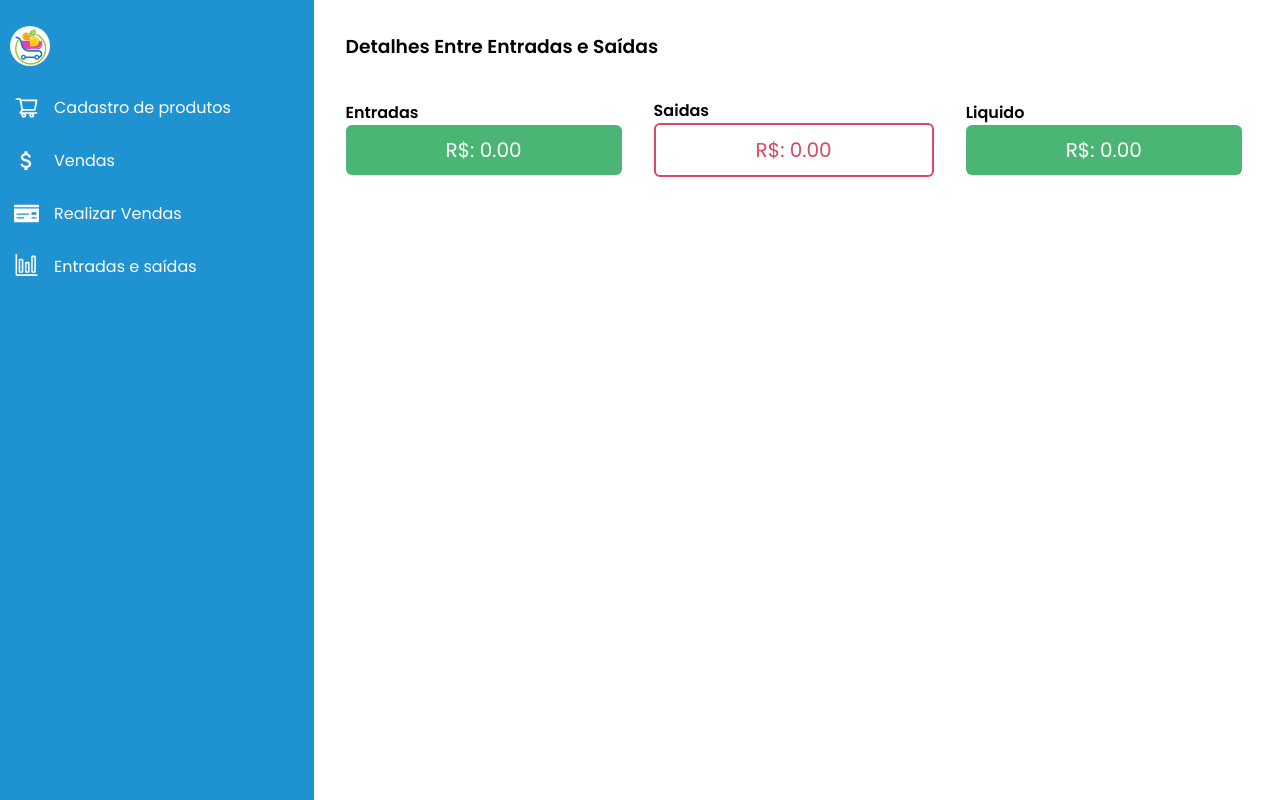
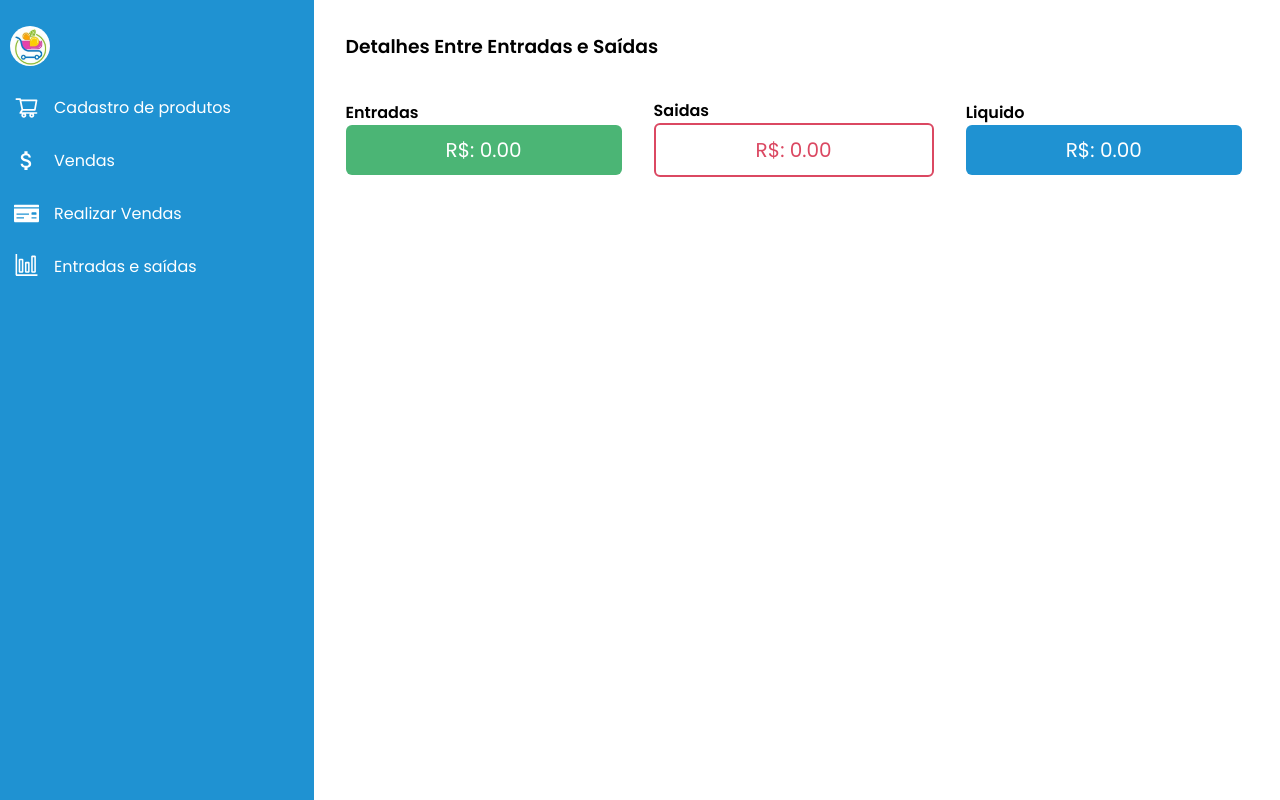
Before and after one commit to LucianoCarvalho0106/mercado, a React (Vite) app in the folder front/mercado-front/: page /detalhes in a window 1280 px wide. Built offline with nearby package versions, Linux system fonts and the light colour scheme; no server answers.

Commit message:
adicinoei alerts personalisados com a lib react toastify

```diff
--- a/front/mercado-front/src/main.tsx
+++ b/front/mercado-front/src/main.tsx
@@ -67,7 +67,7 @@ const router = createBrowserRouter([
 ReactDOM.createRoot(document.getElementById('root')!).render(
   <React.StrictMode>
     <GlobalStyle></GlobalStyle>
-      <ToastContainer></ToastContainer>
+      <ToastContainer closeOnClick pauseOnHover autoClose={4000}></ToastContainer>
       <RouterProvider router={router}></RouterProvider>
   </React.StrictMode>,
 )
--- a/front/mercado-front/src/pages/Home/Home.tsx
+++ b/front/mercado-front/src/pages/Home/Home.tsx
@@ -3,10 +3,8 @@ import {MdAttachMoney} from "react-icons/md"
 import {VscGraph} from "react-icons/vsc"
 import {CgDetailsMore} from "react-icons/cg"
 import { ContainerHome,ContainerButtons,Button1,Button2,Button3,Button4,ButtonsDiv } from "./Home.style"
-
 import SideBar from "../../components/sideBar"
 import { useNavigate } from "react-router-dom"
-
 
 
 function Home() {
@@ -25,7 +23,6 @@ function Home() {
             Realizar Vendas
             <MdAttachMoney size={28}></MdAttachMoney>
           </Button2>
-
 
         </ButtonsDiv>
 
--- a/front/mercado-front/src/pages/Vendas/Vendas.tsx
+++ b/front/mercado-front/src/pages/Vendas/Vendas.tsx
@@ -4,6 +4,7 @@ import {HeaderVendas,ContainerButtons,Pesquisar,Limpar,Card,HeaderCard,CardConte
 import {DivContainerFormEdit} from "../editarProduto/EditarProduto.style"
 import axios from "axios"
 import { useEffect, useState} from "react"
+import { toast } from "react-toastify"
 
 
 interface IData {
@@ -44,6 +45,7 @@ const Vendas = () => {
                     id: _id
                 }
             })
+            toast.success("Venda Deletada!")
             getVendas()
         } catch (error) {
             console.log(error)
--- a/front/mercado-front/src/pages/cadastroDeProdutos/CadastroProdutos.tsx
+++ b/front/mercado-front/src/pages/cadastroDeProdutos/CadastroProdutos.tsx
@@ -5,6 +5,7 @@ import { Table,Container,ContainerData,Titulo,Input,Form,Div,Submit,DivBottom,Bu
 import {AiOutlineSearch,AiFillEdit,AiFillDelete} from "react-icons/ai"
 import { useNavigate } from "react-router-dom"
 import React from "react"
+import {toast} from 'react-toastify';
 
 
 const CadastroProdutos = () => {
@@ -18,6 +19,7 @@ const CadastroProdutos = () => {
   const [tableBody,setTableBody] = useState<any>([])
 
   const navigate = useNavigate()
+
 
   const editProduct = async(item: { nome: string | number | boolean | ReactPortal | ReactElement<any, string | JSXElementConstructor<any>> | Iterable<ReactNode> | null | undefined; _id: any; preco: any; precoVenda: any; quantidade: number,codigo:number|string })=>{
 
@@ -46,6 +48,7 @@ const CadastroProdutos = () => {
     await axios.delete("https://mercado-black.vercel.app/product",{
       data:{_id:prod}
     })
+    toast.success("Deletado com sucesso!")
     getProducts()
   }
 
@@ -78,7 +81,7 @@ const CadastroProdutos = () => {
   const cadastrar = async(e: { preventDefault: () => void })=>{
     e.preventDefault()
     if(!nome  || !preco || !precoVenda || !quantidade || !codigo){
-      alert("Preencha todos os Campos!")
+      toast.warning("Preencha todos os Campos!")
       return
     }
     try {
@@ -89,8 +92,8 @@ const CadastroProdutos = () => {
       setQuantidade(0)
       setCodigo("")
       getProducts()
-
       localStorage.setItem("dataProduct",JSON.stringify(dataProducts))
+      toast.success("Produto cadastrado!")
     } catch (error) {
       console.log(error)
     }
--- a/front/mercado-front/src/pages/detalhes/Detalhes.style.ts
+++ b/front/mercado-front/src/pages/detalhes/Detalhes.style.ts
@@ -29,3 +29,9 @@ export const Vermelho = styled(Verde)`
     border: 2px solid #DB4862;
     color: #DB4862;
 `
+
+export const Liquido = styled(Vermelho)`
+    background-color: #1F92D2;
+    color: #fff;
+    border: 0;
+`
--- a/front/mercado-front/src/pages/detalhes/Detalhes.tsx
+++ b/front/mercado-front/src/pages/detalhes/Detalhes.tsx
@@ -1,7 +1,7 @@
 import { useEffect, useState } from "react"
 import SideBar from "../../components/sideBar"
 import { Container, ContainerData, Titulo } from "../cadastroDeProdutos/cadastroProdutos.style"
-import {DivButtons,ButtonELabel,Verde,Vermelho} from "./Detalhes.style"
+import {DivButtons,ButtonELabel,Verde,Vermelho,Liquido} from "./Detalhes.style"
 import axios from "axios"
 
 
@@ -46,7 +46,7 @@ const Detalhes = () => {
                 </ButtonELabel>
                 <ButtonELabel>
                     <label htmlFor="liquido">Liquido</label>
-                    <Verde id="liquido">R$: {Number(entradasReduce - saidas).toFixed(2)}</Verde>
+                    <Liquido id="liquido">R$: {Number(entradasReduce - saidas).toFixed(2)}</Liquido>
                 </ButtonELabel>
             </DivButtons>
         </ContainerData>
--- a/front/mercado-front/src/pages/editarProduto/EditarProduto.tsx
+++ b/front/mercado-front/src/pages/editarProduto/EditarProduto.tsx
@@ -4,6 +4,7 @@ import { Container, ContainerData,Titulo,Input,Div} from "../cadastroDeProdutos/
 import { DivContainerFormEdit,DivButtonsEditar,BtnSalvar,BtnCancelar } from "./EditarProduto.style"
 import axios from "axios"
 import { useNavigate} from "react-router-dom"
+import { toast } from "react-toastify"
 
 
 
@@ -32,6 +33,7 @@ const EditarProduto = () => {
       codigo:codigoEditar
     }
      await axios.put("https://mercado-black.vercel.app/product/update",dataUpdate)
+     toast.success("Produto atualizado!")
      navigate("/cadastroProdutos")
   }
 
--- a/front/mercado-front/src/pages/realizarVendas/RealizarVendas.tsx
+++ b/front/mercado-front/src/pages/realizarVendas/RealizarVendas.tsx
@@ -5,6 +5,7 @@ import { Container, ContainerData, Input, Table, Titulo } from "../cadastroDePro
 import { DivContainerFormEdit } from "../editarProduto/EditarProduto.style"
 import {Flex,DivVendas,ContainerProductVenda,ProductVenda,Buttons,ItemProduct,Right} from "./RealizarVendas.style"
 import axios from "axios"
+import { toast } from "react-toastify"
 
 
 const RealizarVendas = () => {
@@ -40,8 +41,8 @@ const RealizarVendas = () => {
 
 
     const buscarProdutoPeloNome = async()=>{
-        if(!nomeProduto){
-            alert("Digite o nome do Produto!")
+        if(nomeProduto == ""){
+            toast.info("Digite o nome do Produto!")
             return
         }
         const data = await axios.get("https://mercado-black.vercel.app/product/all")
@@ -71,8 +72,6 @@ const RealizarVendas = () => {
                 quantidade:quantidade
             })
 
-            // mudar essa parte
-
             const update = {
                 nome: listProduct[0].nome,
                 preco: listProduct[0].preco,
@@ -87,6 +86,7 @@ const RealizarVendas = () => {
             setListProduct([])
             setNomeProduto("")
             setDataProduct({nome:"",preco:0,quantidade:0})
+            toast.success("Venda Criada!")
         } catch (error) {
             console.log(error)
         }
--- a/front/mercado-front/src/pages/saidas/Saidas.tsx
+++ b/front/mercado-front/src/pages/saidas/Saidas.tsx
@@ -8,6 +8,7 @@ import {AiFillEdit} from "react-icons/ai"
 import{BsFillTrashFill} from "react-icons/bs"
 import {ButtonIcon} from "./Saidas.style"
 import { useNavigate } from "react-router-dom"
+import { toast } from "react-toastify"
 
 const Saidas = () => {
 
@@ -36,11 +37,16 @@ const Saidas = () => {
 
   const criarSaida = async()=>{
     try {
+      if(descricao == "" || valor == "" || data ==""){
+        toast.warn("Preencha todos os campos!")
+        return
+      }
       await axios.post("https://mercado-black.vercel.app/saidas",saidaObj)
       buscarSaidas()
       setDescricao("")
       setValor("")
       setData("")
+      toast.success("Saida Adicionada!")
     } catch (error) {
       console.log(error)
     }
```
